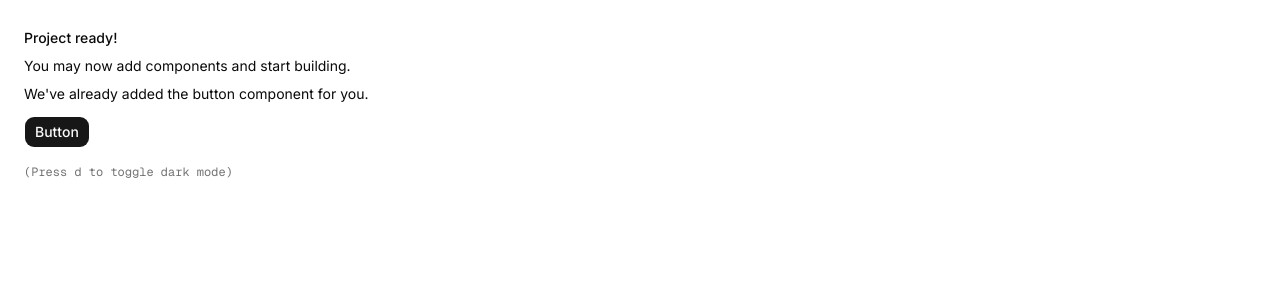
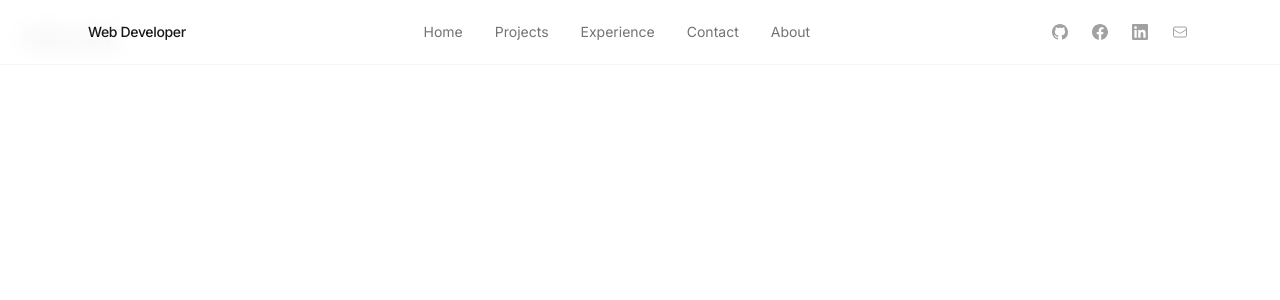
Before and after one commit to AllJacks1/portfolio, a Next.js app: page / in a window 1280 px wide. Shown: the top 300 px of the page. Built offline with nearby package versions, Linux system fonts and the light colour scheme.

Commit message:
feat(ui): navigation bar

```diff
--- /dev/null
+++ b/app/coomponents/MenuIcon.tsx
@@ -0,0 +1,15 @@
+export const MenuIcon = ({ className }: { className?: string }) => (
+  <svg
+    className={className}
+    fill="none"
+    stroke="currentColor"
+    strokeWidth="1.5"
+    viewBox="0 0 24 24"
+  >
+    <path
+      strokeLinecap="round"
+      strokeLinejoin="round"
+      d="M3.75 6.75h16.5M3.75 12h16.5m-16.5 5.25h16.5"
+    />
+  </svg>
+)
--- /dev/null
+++ b/app/coomponents/NavigationBar.tsx
@@ -0,0 +1,60 @@
+import { MenuIcon } from "lucide-react"
+import { SocialIcon } from "./SocialIcon"
+
+export const NavigationBar = () => {
+  const navItems = ["Home", "Projects", "Experience", "Contact", "About"]
+
+  const socialLinks = [
+    { name: "GitHub", icon: "github", href: "#" },
+    { name: "Facebook", icon: "facebook", href: "#" },
+    { name: "LinkedIn", icon: "linkedin", href: "#" },
+    { name: "Gmail", icon: "mail", href: "#" },
+  ]
+
+  return (
+    <nav className="fixed top-0 right-0 left-0 z-50 border-b border-neutral-100 bg-white/80 backdrop-blur-md">
+      <div className="mx-auto flex h-16 max-w-6xl items-center justify-between px-6">
+        {/* Logo / Brand */}
+        <a
+          href="#"
+          className="text-sm font-medium tracking-tight text-neutral-900 transition-colors duration-200 hover:text-neutral-600"
+        >
+          Web Developer
+        </a>
+
+        {/* Navigation Links - Desktop */}
+        <div className="hidden items-center gap-8 md:flex">
+          {navItems.map((item) => (
+            <a
+              key={item}
+              href={`#${item.toLowerCase()}`}
+              className="group relative text-sm text-neutral-500 transition-colors duration-200 hover:text-neutral-900"
+            >
+              {item}
+              <span className="absolute -bottom-1 left-0 h-px w-0 bg-neutral-900 transition-all duration-300 group-hover:w-full" />
+            </a>
+          ))}
+        </div>
+
+        {/* Social Icons */}
+        <div className="flex items-center gap-4">
+          {socialLinks.map((social) => (
+            <a
+              key={social.name}
+              href={social.href}
+              aria-label={social.name}
+              className="p-1 text-neutral-400 transition-colors duration-200 hover:text-neutral-900"
+            >
+              <SocialIcon name={social.icon} className="h-4 w-4" />
+            </a>
+          ))}
+        </div>
+
+        {/* Mobile Menu Button */}
+        <button className="p-2 text-neutral-600 hover:text-neutral-900 md:hidden">
+          <MenuIcon className="h-5 w-5" />
+        </button>
+      </div>
+    </nav>
+  )
+}
--- /dev/null
+++ b/app/coomponents/SocialIcon.tsx
@@ -0,0 +1,43 @@
+import { JSX } from "react"
+
+export const SocialIcon = ({
+  name,
+  className,
+}: {
+  name: string
+  className?: string
+}) => {
+  const icons: Record<string, JSX.Element> = {
+    github: (
+      <svg className={className} fill="currentColor" viewBox="0 0 24 24">
+        <path d="M12 0C5.37 0 0 5.37 0 12c0 5.31 3.435 9.795 8.205 11.385.6.105.825-.255.825-.57 0-.285-.015-1.23-.015-2.235-3.015.555-3.795-.735-4.035-1.41-.135-.345-.72-1.41-1.23-1.695-.42-.225-1.02-.78-.015-.795.945-.015 1.62.87 1.845 1.23 1.08 1.815 2.805 1.305 3.495.99.105-.78.42-1.305.765-1.605-2.67-.3-5.46-1.335-5.46-5.925 0-1.305.465-2.385 1.23-3.225-.12-.3-.54-1.53.12-3.18 0 0 1.005-.315 3.3 1.23.96-.27 1.98-.405 3-.405s2.04.135 3 .405c2.295-1.56 3.3-1.23 3.3-1.23.66 1.65.24 2.88.12 3.18.765.84 1.23 1.905 1.23 3.225 0 4.605-2.805 5.625-5.475 5.925.435.375.81 1.095.81 2.22 0 1.605-.015 2.895-.015 3.3 0 .315.225.69.825.57A12.02 12.02 0 0024 12c0-6.63-5.37-12-12-12z" />
+      </svg>
+    ),
+    facebook: (
+      <svg className={className} fill="currentColor" viewBox="0 0 24 24">
+        <path d="M24 12.073c0-6.627-5.373-12-12-12s-12 5.373-12 12c0 5.99 4.388 10.954 10.125 11.854v-8.385H7.078v-3.47h3.047V9.43c0-3.007 1.792-4.669 4.533-4.669 1.312 0 2.686.235 2.686.235v2.953H15.83c-1.491 0-1.956.925-1.956 1.874v2.25h3.328l-.532 3.47h-2.796v8.385C19.612 23.027 24 18.062 24 12.073z" />
+      </svg>
+    ),
+    linkedin: (
+      <svg className={className} fill="currentColor" viewBox="0 0 24 24">
+        <path d="M20.447 20.452h-3.554v-5.569c0-1.328-.027-3.037-1.852-3.037-1.853 0-2.136 1.445-2.136 2.939v5.667H9.351V9h3.414v1.561h.046c.477-.9 1.637-1.85 3.37-1.85 3.601 0 4.267 2.37 4.267 5.455v6.286zM5.337 7.433c-1.144 0-2.063-.926-2.063-2.065 0-1.138.92-2.063 2.063-2.063 1.14 0 2.064.925 2.064 2.063 0 1.139-.925 2.065-2.064 2.065zm1.782 13.019H3.555V9h3.564v11.452zM22.225 0H1.771C.792 0 0 .774 0 1.729v20.542C0 23.227.792 24 1.771 24h20.451C23.2 24 24 23.227 24 22.271V1.729C24 .774 23.2 0 22.222 0h.003z" />
+      </svg>
+    ),
+    mail: (
+      <svg
+        className={className}
+        fill="none"
+        stroke="currentColor"
+        strokeWidth="1.5"
+        viewBox="0 0 24 24"
+      >
+        <path
+          strokeLinecap="round"
+          strokeLinejoin="round"
+          d="M21.75 6.75v10.5a2.25 2.25 0 01-2.25 2.25h-15a2.25 2.25 0 01-2.25-2.25V6.75m19.5 0A2.25 2.25 0 0019.5 4.5h-15a2.25 2.25 0 00-2.25 2.25m19.5 0v.243a2.25 2.25 0 01-1.07 1.916l-7.5 4.615a2.25 2.25 0 01-2.36 0L3.32 8.91a2.25 2.25 0 01-1.07-1.916V6.75"
+        />
+      </svg>
+    ),
+  }
+  return icons[name] || null
+}
--- a/app/page.tsx
+++ b/app/page.tsx
@@ -1,17 +1,12 @@
-import { Button } from "@/components/ui/button"
+import { NavigationBar } from "./coomponents/NavigationBar"
 
 export default function Page() {
   return (
     <div className="flex min-h-svh p-6">
+      <NavigationBar/>
       <div className="flex max-w-md min-w-0 flex-col gap-4 text-sm leading-loose">
         <div>
           <h1 className="font-medium">Project ready!</h1>
-          <p>You may now add components and start building.</p>
-          <p>We&apos;ve already added the button component for you.</p>
-          <Button className="mt-2">Button</Button>
-        </div>
-        <div className="font-mono text-xs text-muted-foreground">
-          (Press <kbd>d</kbd> to toggle dark mode)
         </div>
       </div>
     </div>
--- a/package.json
+++ b/package.json
@@ -19,6 +19,7 @@
     "date-fns": "^4.1.0",
     "embla-carousel-react": "^8.6.0",
     "input-otp": "^1.4.2",
+    "lucide": "^1.3.0",
     "lucide-react": "^1.7.0",
     "next": "16.1.7",
     "next-themes": "^0.4.6",
```
Also changed, not shown: 1 other file (tests, documents, lock files or other folders).
